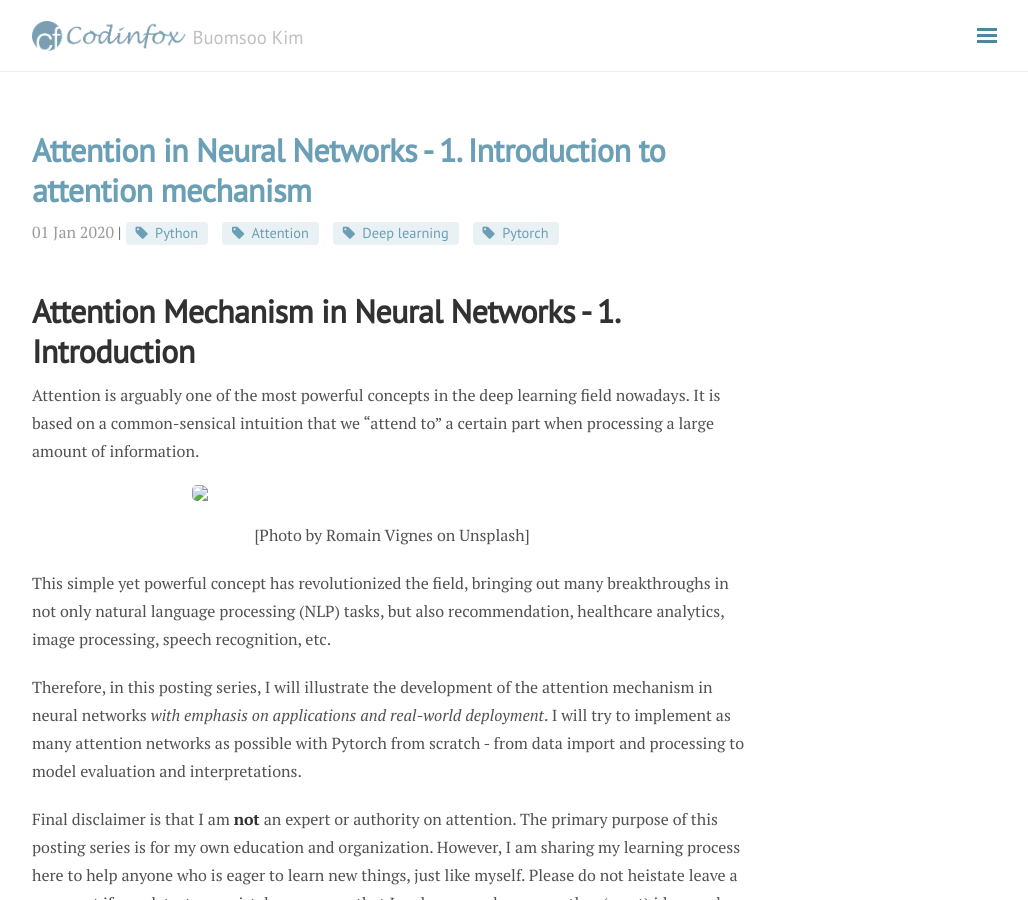
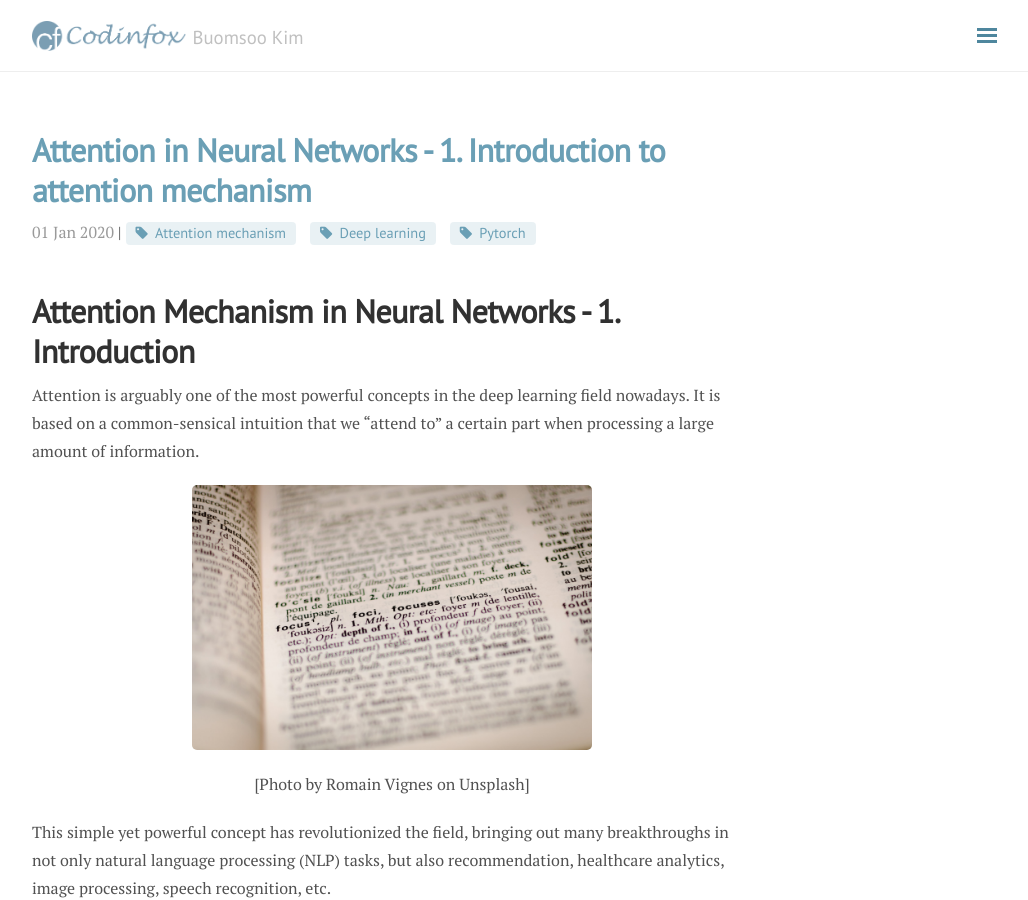
Before and after one commit to buomsoo-kim/buomsoo-kim.github.io, a Jekyll site: the page built from _posts/2020-01-01-Attention-mechanism-1.md.md, in a window 1280 px wide and 900 px high. Shown: the whole window, without its empty margins (248-1276 px from the left). Built offline with Jekyll 4.4.1, drawn with Linux system fonts in a browser that asks for light colours; nearby versions of some CDN libraries; comment, search, counter and statistics services are not loaded.

Commit message:
Update 2020-01-01-Attention-mechanism-1.md.md

```diff
--- a/_posts/2020-01-01-Attention-mechanism-1.md.md
+++ b/_posts/2020-01-01-Attention-mechanism-1.md.md
@@ -2,7 +2,7 @@
 layout: post
 title: Attention in Neural Networks - 1. Introduction to attention mechanism
 category: Attention
-tags: [Python, Attention, Deep learning, Pytorch]
+tags: [Attention mechanism, Deep learning, Pytorch]
 ---
 
 # Attention Mechanism in Neural Networks - 1. Introduction
@@ -10,7 +10,7 @@ tags: [Python, Attention, Deep learning, Pytorch]
 Attention is arguably one of the most powerful concepts in the deep learning field nowadays. It is based on a common-sensical intuition that we "attend to" a certain part when processing a large amount of information.
 
 <p align = "center">
-<img src ="/data/images/2020-01-01/1.jpg" width = "400px"/>
+<img src ="/data/images/2020-01-01/1.jpeg" width = "400px"/>
 [Photo by Romain Vignes on Unsplash]
 </p>
 
```
